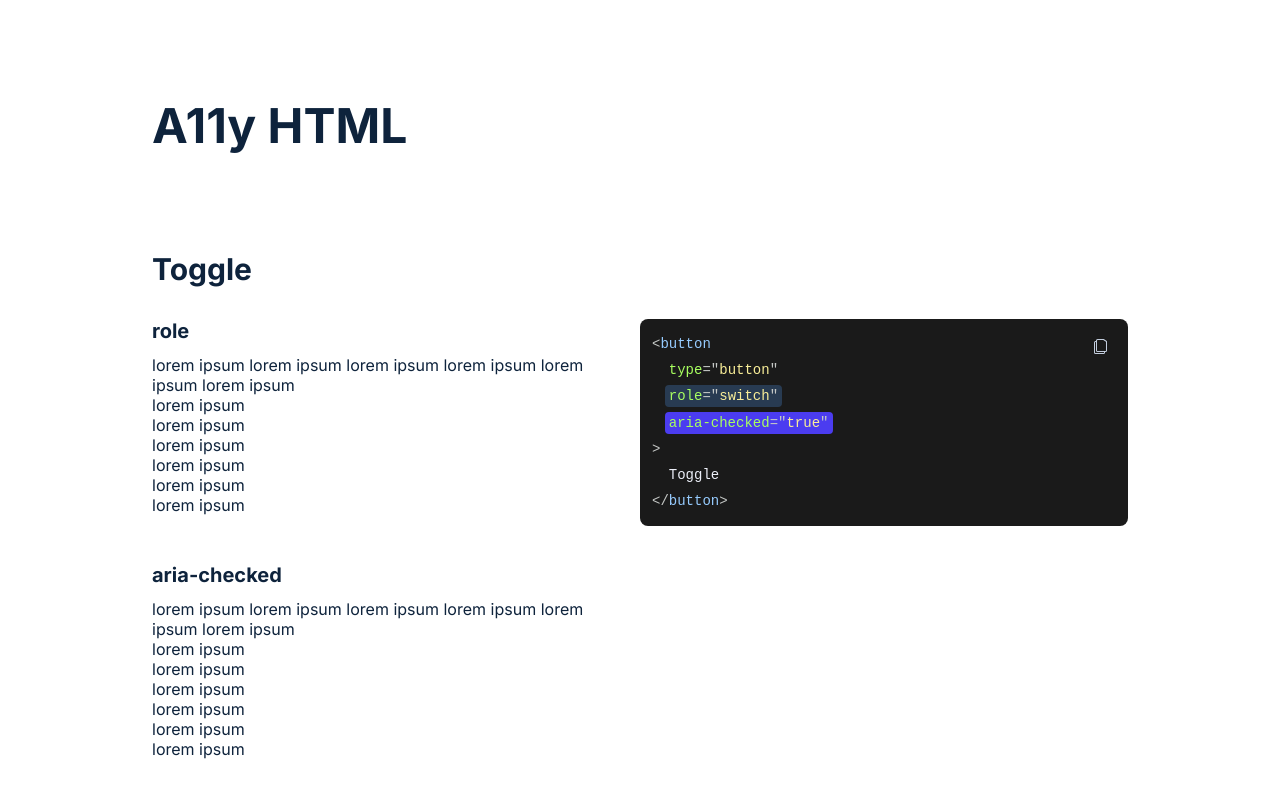
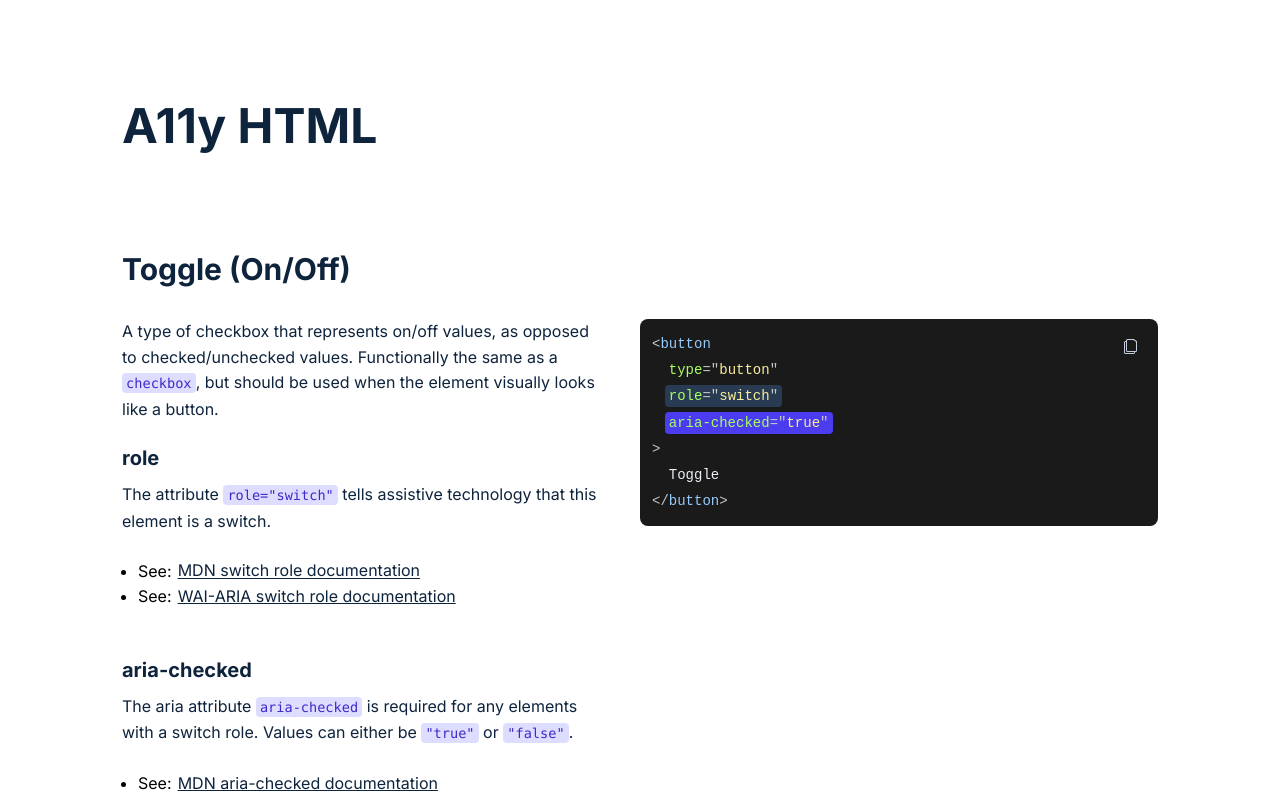
Before and after one commit to jonambas/a11y-html, a Next.js app: page / in a window 1280 px wide. Shown: the top 800 px of the page. Built offline with nearby package versions, Linux system fonts and the light colour scheme.

Commit message:
feat: first toggle content

```diff
--- a/components/CodeContainer.tsx
+++ b/components/CodeContainer.tsx
@@ -2,7 +2,7 @@ import { FC, ReactNode, PropsWithChildren } from 'react';
 
 import { css } from '~stitches';
 import { Code } from '~components/Code';
-import { CodeLinkProvider, useCodeLinks } from '~context/codeLinks';
+import { CodeLinkProvider } from '~context/codeLinks';
 
 type CodeContainerProps = {
   code: string;
@@ -28,13 +28,17 @@ const Container: FC<PropsWithChildren<CodeContainerProps>> = (props) => {
           position: 'relative',
           display: 'grid',
           gridTemplateColumns: '1fr 50%',
-          gridGap: '1rem',
+          gridGap: '$8',
           marginBottom: '$12',
           '&:last-child .spacer': {
             // adds extra scroll area for last content block so
             // intersection observer reacts correctly
             // todo: fix me
             marginBottom: '75vh'
+          },
+          '& p': {
+            marginBottom: '$6',
+            lineHeight: '1.6em'
           }
         })()}
       >
--- /dev/null
+++ b/components/InlineCode.tsx
@@ -0,0 +1,19 @@
+import { FC, PropsWithChildren } from 'react';
+import { css } from '~stitches';
+
+export const InlineCode: FC<PropsWithChildren> = (props) => {
+  return (
+    <span
+      className={css({
+        fontFamily: '$mono',
+        background: '$purple200',
+        padding: '0.15em 0.3em',
+        borderRadius: '$sm',
+        color: '$purple800',
+        fontSize: '0.85em'
+      })()}
+    >
+      {props.children}
+    </span>
+  );
+};
--- /dev/null
+++ b/components/InlineLink.tsx
@@ -0,0 +1,22 @@
+import { FC, PropsWithChildren, ComponentProps } from 'react';
+import { css } from '~stitches';
+
+export const InlineLink: FC<PropsWithChildren<ComponentProps<'a'>>> = (
+  props
+) => {
+  return (
+    <a
+      className={css({
+        borderRadius: '$sm',
+        padding: '0.15em 0.1em',
+        color: '$gray900',
+        cursor: 'pointer',
+        textDecoration: 'underline',
+        transition: '0.15s',
+        '&:hover': { background: '$purple200', color: '$purple800' },
+        '&:focus-visible': { outline: 'none', boxShadow: '$focus' }
+      })()}
+      {...props}
+    />
+  );
+};
--- a/components/Layout.tsx
+++ b/components/Layout.tsx
@@ -2,9 +2,9 @@ import { FC, PropsWithChildren } from 'react';
 import { styled } from '~stitches';
 
 const Main = styled('main', {
-  maxWidth: '1000px',
+  maxWidth: '1100px',
   margin: '$12 auto',
-  padding: '0 $3'
+  padding: '0 $8'
 });
 
 export const Layout: FC<PropsWithChildren> = (props) => {
--- a/pages/_document.tsx
+++ b/pages/_document.tsx
@@ -23,6 +23,11 @@ const global = globalCss({
   '::selection': {
     background: '$purple500',
     color: 'white'
+  },
+  ul: {
+    padding: '0 0 0 $4',
+    margin: '0 0 $4 0',
+    lineHeight: '1.6em'
   }
 });
 
--- a/pages/index.tsx
+++ b/pages/index.tsx
@@ -1,9 +1,11 @@
 import type { NextPage } from 'next';
 import Head from 'next/head';
 
-import { styled, css } from '~stitches';
+import { css } from '~stitches';
 import { CodeContainer } from '~components/CodeContainer';
 import { CodeSection } from '~components/CodeSection';
+import { InlineCode } from '~components/InlineCode';
+import { InlineLink } from '~components/InlineLink';
 
 const toggle = `
 <button
@@ -52,10 +54,6 @@ const menu = `
 </div>
 `;
 
-const Title = styled('h1', {
-  fontSize: '$400'
-});
-
 const Home: NextPage = () => {
   return (
     <>
@@ -72,30 +70,54 @@ const Home: NextPage = () => {
         >
           A11y HTML
         </h1>
-        <CodeContainer code={toggle} title="Toggle">
+        <CodeContainer code={toggle} title="Toggle (On/Off)">
+          <p>
+            A type of checkbox that represents on/off values, as opposed to
+            checked/unchecked values. Functionally the same as a{' '}
+            <InlineCode>checkbox</InlineCode>, but should be used when the
+            element visually looks like a button.
+          </p>
           <CodeSection title="role" linkTarget="#toggle-role">
             <p>
-              lorem ipsum lorem ipsum lorem ipsum lorem ipsum lorem ipsum lorem
-              ipsum
+              The attribute <InlineCode>role="switch"</InlineCode> tells
+              assistive technology that this element is a switch.
             </p>
-            <p>lorem ipsum</p>
-            <p>lorem ipsum</p>
-            <p>lorem ipsum</p>
-            <p>lorem ipsum</p>
-            <p>lorem ipsum</p>
-            <p>lorem ipsum</p>
+            <ul>
+              <li>
+                See:{' '}
+                <InlineLink href="https://developer.mozilla.org/en-US/docs/Web/Accessibility/ARIA/Roles/switch_role">
+                  MDN switch role documentation
+                </InlineLink>
+              </li>
+              <li>
+                See:{' '}
+                <InlineLink href="https://www.w3.org/TR/wai-aria-1.1/#switch">
+                  WAI-ARIA switch role documentation
+                </InlineLink>
+              </li>
+            </ul>
           </CodeSection>
           <CodeSection title="aria-checked" linkTarget="#toggle-checked">
             <p>
-              lorem ipsum lorem ipsum lorem ipsum lorem ipsum lorem ipsum lorem
-              ipsum
+              The aria attribute <InlineCode>aria-checked</InlineCode> is
+              required for any elements with a switch role. Values can either be{' '}
+              <InlineCode>"true"</InlineCode> or{' '}
+              <InlineCode>"false"</InlineCode>.
             </p>
-            <p>lorem ipsum</p>
-            <p>lorem ipsum</p>
-            <p>lorem ipsum</p>
-            <p>lorem ipsum</p>
-            <p>lorem ipsum</p>
-            <p>lorem ipsum</p>
+            <ul>
+              <li>
+                See:{' '}
+                <InlineLink href="https://developer.mozilla.org/en-US/docs/Web/Accessibility/ARIA/Attributes/aria-checked">
+                  MDN aria-checked documentation
+                </InlineLink>
+              </li>
+              <li>
+                See:{' '}
+                <InlineLink href="https://www.w3.org/TR/wai-aria-1.1/#aria-checked">
+                  WAI-ARIA aria-checked documentation
+                </InlineLink>
+              </li>
+            </ul>
           </CodeSection>
         </CodeContainer>
         <CodeContainer code={toggleButton} title="Toggle Button">
--- a/styles/stitches.ts
+++ b/styles/stitches.ts
@@ -87,7 +87,9 @@ export const { styled, css, getCssText, globalCss } = createStitches({
       7: '1.75rem',
       8: '2rem',
       10: '2.5rem',
-      12: '3rem'
+      12: '3rem',
+      16: '4rem',
+      20: '5rem'
     },
     fonts: {
       sans: "Inter, 'Inter var', ui-sans-serif, system-ui, -apple-system, BlinkMacSystemFont, 'Segoe UI', Roboto, 'Helvetica Neue', Arial, 'Noto Sans', sans-serif, 'Apple Color Emoji', 'Segoe UI Emoji', 'Segoe UI Symbol', 'Noto Color Emoji'",
@@ -115,8 +117,8 @@ export const { styled, css, getCssText, globalCss } = createStitches({
       pill: '9999px'
     },
     shadows: {
-      focus: '0 0 0 3px $colors$gray800',
-      focusDark: '0 0 0 4px $colors$purple500'
+      focus: '0 0 0 4px $colors$purple500',
+      focusDark: '0 0 0 4px $colors$purple300'
     }
   }
 });
```
